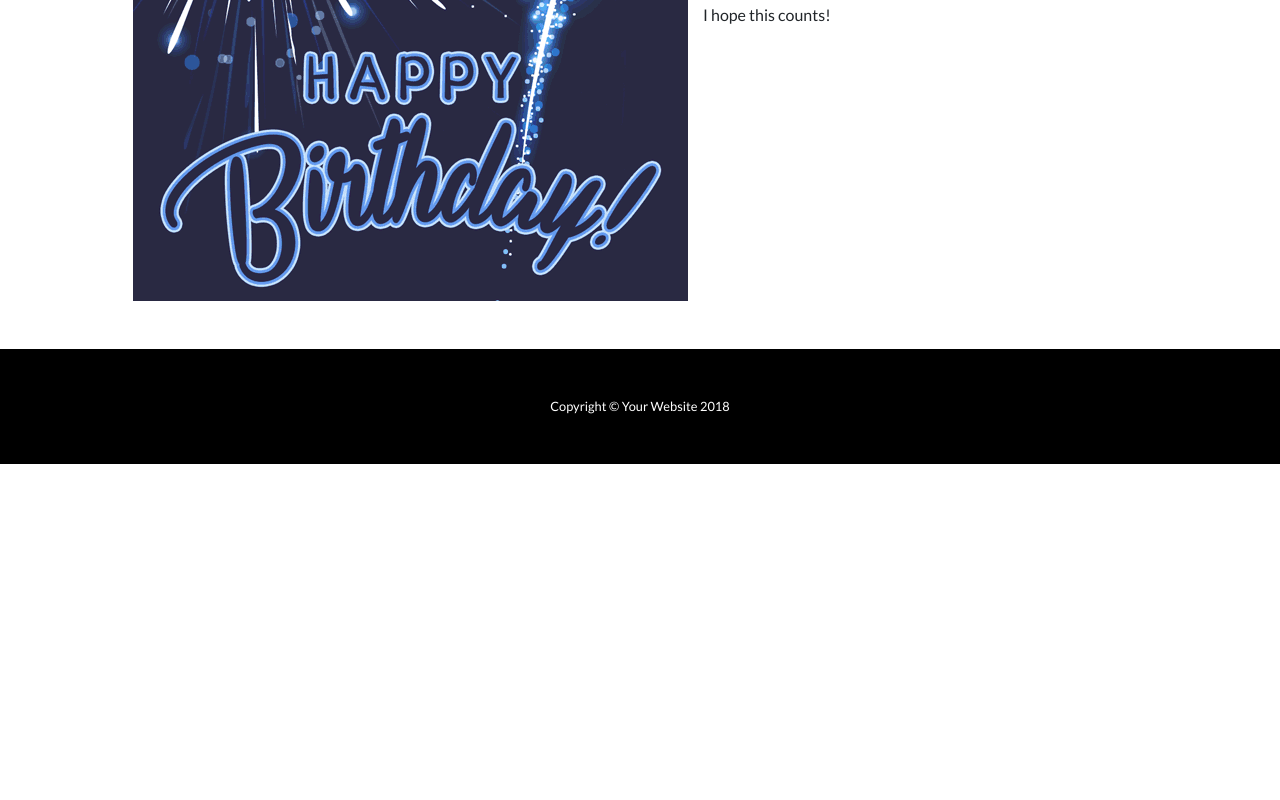
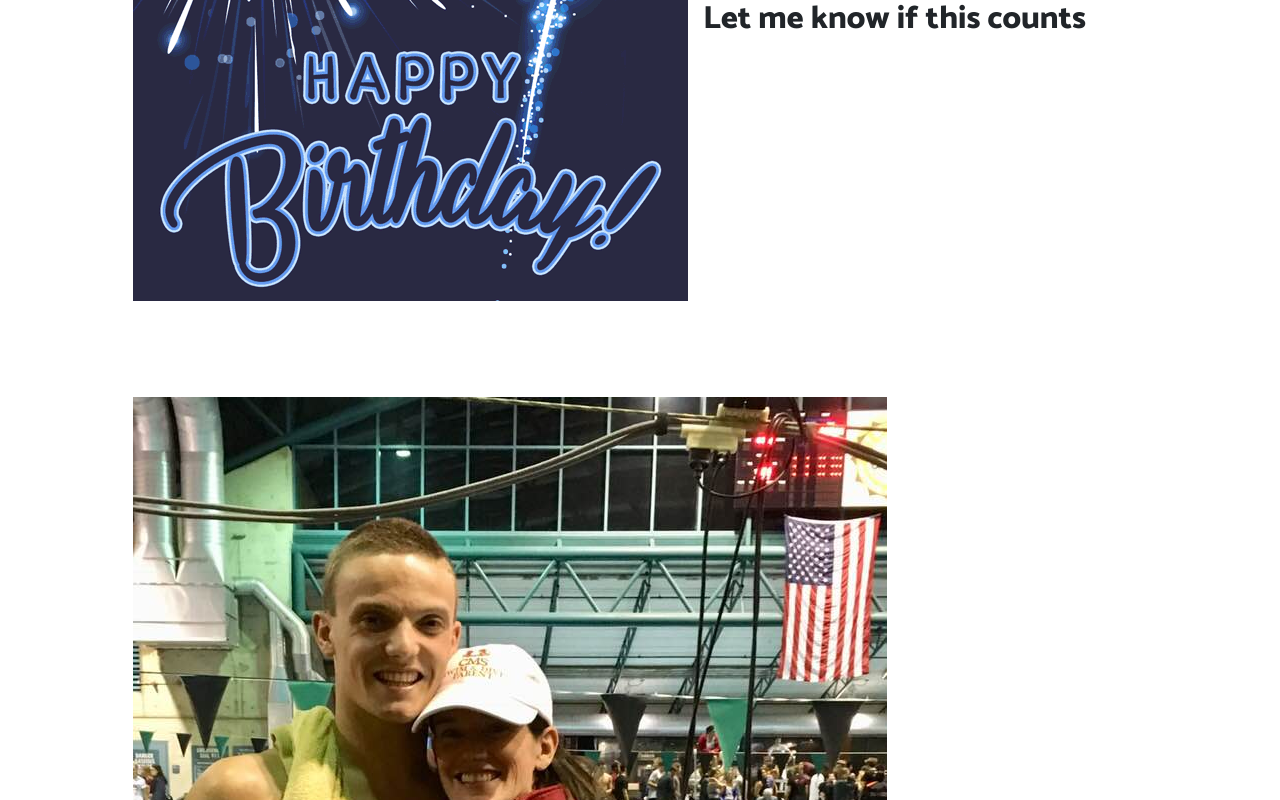
Before and after one commit to hmc-cs-jcrewe/HappyBirthdayMom, a website: page index.html in a window 1280 px wide. Shown: the part 1265-2065 px from the top of the page. Before the commit the page ends 1729 px from the top, so only its background shows below. Drawn offline with Linux system fonts and the light colour scheme.

Commit message:
More images

```diff
--- a/index.html
+++ b/index.html
@@ -85,8 +85,28 @@
           </div>
           <div class="col-lg-6">
             <div class="p-5">
-              <p>I hope this counts!</p>
+              <h2>Let me know if this counts</h2>
             </div>
+          </div>
+        </div>
+      </div>
+    </section>
+
+    <section>
+      <div class="container">
+        <div class="row align-items-center">
+          <div class="col-lg-6">
+            <div class="p-5">
+              <img src="img/mom1.jpg" alt="">
+            </div>
+          </div>
+          <div class="col-lg-6">
+            <div class="p-5">
+              <h2>I love you Mom!</h2>
+            </div>
+          </div>
+          <div class="p-5">
+            <img src="img/mom2.jpg" alt="">
           </div>
         </div>
       </div>
```
